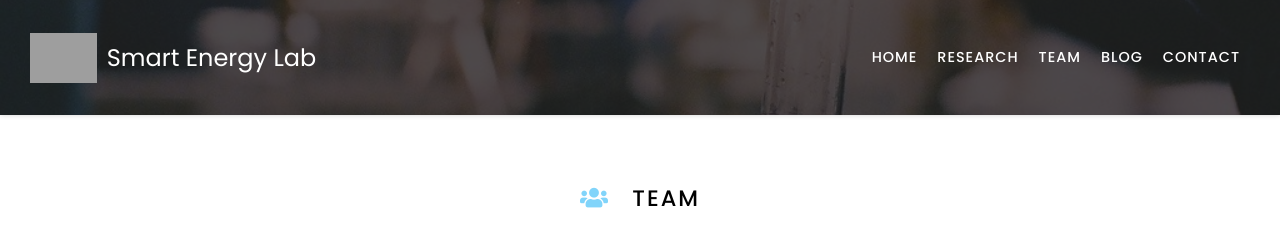
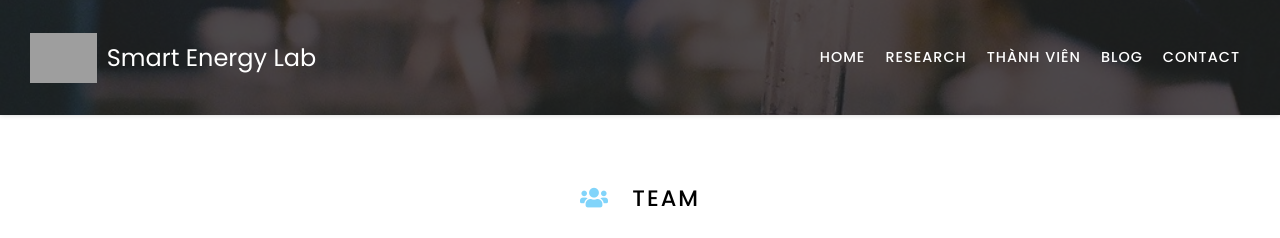
Before and after one commit to selabhust/home, a Jekyll site: the page built from team/index.md, in a window 1280 px wide and 900 px high. Shown: the top 238 px of the window. Built offline with Jekyll 4.4.1, drawn with Linux system fonts in a browser that asks for light colours; nearby versions of some CDN libraries; grey boxes are pictures that could not be loaded.

Commit message:
Update index.md

```diff
--- a/team/index.md
+++ b/team/index.md
@@ -1,5 +1,5 @@
 ---
-title: Team
+title: Thành viên
 nav:
   order: 3
   tooltip: About our team
```
